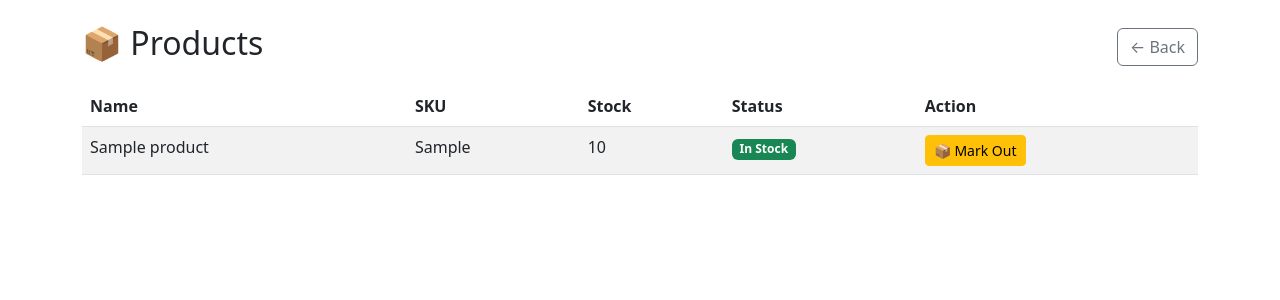
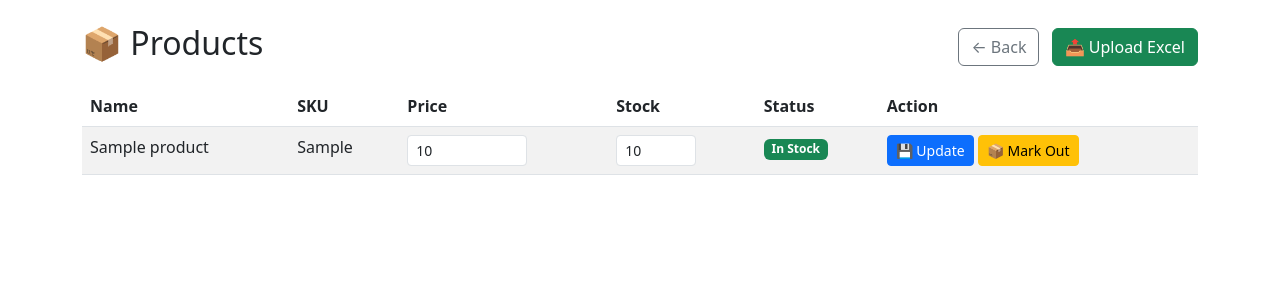
Before and after one commit to soroushkarami/VIP-Mystery-Vault, a Django app: page /dashboard/products/ in a window 1280 px wide. Shown: the top 300 px of the page. Run offline with Django 5.2, Linux system fonts and the light colour scheme; a user stored in the database is signed in; tables that the repository leaves empty hold one stand-in row (values such as "Sample post").

Commit message:
add features: 1.auto-generation sku, 2.editable update product in dashboard + some fixes

```diff
--- a/core/models.py
+++ b/core/models.py
@@ -44,6 +44,10 @@ class Product(models.Model):
     is_out_of_stock = models.BooleanField(default=False)
     image = models.ImageField(upload_to='products/',
                               null=True, blank=True)
+    # for automatic sku generation
+    product_code = models.CharField(max_length=50, null=True, blank=True,
+                                    db_index=True)
+    color = models.CharField(max_length=100, null=True, blank=True)
 
     def __str__(self):
         return f'{self.name} [{self.sku}]'
--- a/core/templates/core/product_list.html
+++ b/core/templates/core/product_list.html
@@ -9,7 +9,10 @@
 <div class="container mt-4">
     <div class="d-flex justify-content-between align-items-center mb-3">
         <h2>📦 Products</h2>
-        <a href="{% url 'dashboard_home' %}" class="btn btn-outline-secondary">← Back</a>
+        <div>
+            <a href="{% url 'dashboard_home' %}" class="btn btn-outline-secondary">← Back</a>
+            <a href="{% url 'upload_inventory' %}" class="btn btn-success ms-2">📤 Upload Excel</a>
+        </div>
     </div>
 
     {% if messages %}
@@ -24,6 +27,7 @@
                 <tr>
                     <th>Name</th>
                     <th>SKU</th>
+                    <th>Price</th>
                     <th>Stock</th>
                     <th>Status</th>
                     <th>Action</th>
@@ -31,18 +35,34 @@
             </thead>
             <tbody>
                 {% for product in products %}
-                    <tr>
+                    <tr id="product-row-{{ product.id }}">
                         <td>{{ product.name }}</td>
                         <td>{{ product.sku }}</td>
-                        <td>{{ product.stock }}</td>
+                        <td>
+                            <input type="number"
+                                   id="price-{{ product.id }}"
+                                   value="{{ product.price }}"
+                                   class="form-control form-control-sm"
+                                   style="width: 120px;">
+                        </td>
+                        <td>
+                            <input type="number"
+                                   id="stock-{{ product.id }}"
+                                   value="{{ product.stock }}"
+                                   class="form-control form-control-sm"
+                                   style="width: 80px;">
+                        </td>
                         <td>
                             {% if product.is_out_of_stock %}
-                                <span class="badge bg-danger">Out of Stock</span>
+                                <span class="badge bg-danger" id="status-{{ product.id }}">Out of Stock</span>
                             {% else %}
-                                <span class="badge bg-success">In Stock</span>
+                                <span class="badge bg-success" id="status-{{ product.id }}">In Stock</span>
                             {% endif %}
                         </td>
                         <td>
+                            <button onclick="updateProduct({{ product.id }})" class="btn btn-sm btn-primary">
+                                💾 Update
+                            </button>
                             <form method="post" action="{% url 'toggle_out_of_stock' product.id %}" class="d-inline">
                                 {% csrf_token %}
                                 <button type="submit"
@@ -54,11 +74,88 @@
                         </td>
                     </tr>
                 {% empty %}
-                    <tr><td colspan="5" class="text-center">No products found. Upload inventory first!</td></tr>
+                    <tr><td colspan="6" class="text-center">No products found. Upload inventory first!</td></tr>
                 {% endfor %}
             </tbody>
         </table>
     </div>
 </div>
+
+<!-- ✅ Toast notification -->
+<div id="toast" class="position-fixed bottom-0 end-0 p-3" style="z-index: 1050; display: none;">
+    <div id="toast-content" class="toast show" role="alert" aria-live="assertive" aria-atomic="true">
+        <div class="toast-header">
+            <strong class="me-auto">✅ Product Updated</strong>
+            <button type="button" class="btn-close" onclick="hideToast()"></button>
+        </div>
+        <div class="toast-body" id="toast-message">
+            Product updated successfully!
+        </div>
+    </div>
+</div>
+
+<script>
+function updateProduct(productId) {
+    const stockInput = document.getElementById('stock-' + productId);
+    const priceInput = document.getElementById('price-' + productId);
+
+    // Show loading state
+    const btn = event.target;
+    const originalText = btn.textContent;
+    btn.textContent = '⏳ Updating...';
+    btn.disabled = true;
+
+    fetch('/dashboard/update_product/', {
+        method: 'POST',
+        headers: {
+            'X-CSRFToken': '{{ csrf_token }}',
+            'Content-Type': 'application/json',
+        },
+        body: JSON.stringify({
+            'product_id': productId,
+            'stock': stockInput.value,
+            'price': priceInput.value
+        })
+    })
+    .then(response => response.json())
+    .then(data => {
+        if (data.success) {
+            // ✅ Update stock display
+            const stockCell = stockInput.closest('td');
+            if (data.new_stock === 0) {
+                document.getElementById('status-' + productId).textContent = 'Out of Stock';
+                document.getElementById('status-' + productId).className = 'badge bg-danger';
+            } else {
+                document.getElementById('status-' + productId).textContent = 'In Stock';
+                document.getElementById('status-' + productId).className = 'badge bg-success';
+            }
+            showToast('✅ Product updated successfully!');
+        } else {
+            showToast('❌ Error: ' + data.error);
+        }
+    })
+    .catch(error => {
+        showToast('❌ Error updating product.');
+    })
+    .finally(() => {
+        btn.textContent = originalText;
+        btn.disabled = false;
+    });
+}
+
+function showToast(message) {
+    const toast = document.getElementById('toast');
+    const toastMessage = document.getElementById('toast-message');
+    toastMessage.textContent = message;
+    toast.style.display = 'block';
+    setTimeout(() => {
+        toast.style.display = 'none';
+    }, 3000);
+}
+
+function hideToast() {
+    document.getElementById('toast').style.display = 'none';
+}
+</script>
 </body>
 </html>
--- a/core/urls.py
+++ b/core/urls.py
@@ -10,7 +10,8 @@ from .views import (
     scan_qr,
     reveal_discount,
     login_redirect,
-    generate_qr
+    generate_qr,
+    update_product
 )
 
 urlpatterns = [
@@ -27,6 +28,7 @@ urlpatterns = [
     path('dashboard/product/<int:product_id>/toggle/', toggle_out_of_stock, name='toggle_out_of_stock'),
     path('dashboard/products/', product_list, name='product_list'),
     path('dashboard/qr/', generate_qr, name='generate_qr'),
+    path('dashboard/update_product/', update_product, name='update_product'),
 
     # Customer QR URLs
     path('scan/<int:store_id>/', scan_qr, name='scan_qr'),
--- a/core/views.py
+++ b/core/views.py
@@ -1,3 +1,5 @@
+from unittest import skipIf
+
 from django.http import JsonResponse
 from django.shortcuts import redirect, render, get_object_or_404
 from django.urls import reverse_lazy
@@ -8,17 +10,19 @@ from django.contrib.auth.decorators import login_required
 from django.utils import timezone
 from django.contrib.auth.mixins import LoginRequiredMixin
 from django.http import HttpResponse
+from django.views.decorators.csrf import csrf_exempt
 
 from .models import Store, Product, Customer, DailyDeal
 from .forms import UploadInventoryForm, CustomerRegistrationForm
 from .normalizer import normalize_columns, persian_to_english_numbers, normalize_size
-from .utils import get_top_deals, is_in_cooldown, update_visit_and_cooldown, get_special_offer
+from .utils import get_top_deals, is_in_cooldown, update_visit_and_cooldown, get_special_offer, generate_sku
 
 import os
 import pandas as pd
 import zipfile
 import qrcode
 from io import BytesIO
+import json
 
 
 class UploadInventoryView(LoginRequiredMixin, FormView):    # Only logged-in users(registered sellers) can access
@@ -53,13 +57,8 @@ class UploadInventoryView(LoginRequiredMixin, FormView):    # Only logged-in use
         products_created = 0
         errors = []
 
-        # check columns: SKU, Name, Price, Size, Category, Stock
+        # check columns: Name, Price, Size, Category, Stock, Color, ProductCode(-> Sku)
         for idx, row in df.iterrows():
-            # SKU col
-            sku = str(row.get('Sku', '')).strip()
-            if not sku:
-                continue
-
             # NAME col
             name = row.get('Name', '-')
 
@@ -88,6 +87,22 @@ class UploadInventoryView(LoginRequiredMixin, FormView):    # Only logged-in use
             # Normalize Persian sizes
             size = normalize_size(row.get('Size', 'M'))
 
+            # COLOR col
+            color = row.get('Color', '').strip()
+
+            # Get product_code(for sku generation)
+            product_code = str(row.get('ProductCode', '')).strip()
+            if not product_code:
+                # Auto-generate it from name
+                product_code = name.replace(' ', '-').upper()
+                # Limit length to avoid issues
+                product_code = product_code[:30]
+                # Add a warning so you know it was auto-generated
+                errors.append(f"ℹ️ ProductCode auto-generated for '{name}': {product_code}")
+
+            # AUTO-GENERATE SKU col
+            sku = generate_sku(store.id, product_code, size, color)
+
             # Update or create the product
             products, created = Product.objects.update_or_create(
                 store =store,
@@ -98,6 +113,8 @@ class UploadInventoryView(LoginRequiredMixin, FormView):    # Only logged-in use
                     'size':size,
                     'category':category,
                     'stock':stock,
+                    'product_code': product_code,
+                    'color': color,
                     'is_out_of_stock':False,
                 }
             )
@@ -344,6 +361,63 @@ def product_list(request):
                       'store': store,
                       'products': products
                   })
+
+
+@login_required
+def update_product(request):
+    """
+    AJAX view to update product stock and price.
+    Only the seller who owns the store can update products.
+    """
+    if request.method != 'POST':
+        return JsonResponse({'success': False, 'error': 'Invalid request method'},
+                            status=400)
+
+    try:
+        data = json.loads(request.body)
+        product_id = data.get('product_id')
+        new_stock = int(data.get('stock'))
+        new_price = int(data.get('price'))
+
+        # Get the product
+        product = get_object_or_404(Product, id=product_id)
+
+        # Security: Ensure the product belongs to the logged-in user's store
+        if product.store != request.user.store:
+            return JsonResponse({'success': False,
+                                 'error': 'You do not have permission to update this product.'},
+                                status=403)
+        # TODO: update product
+        product.stock = new_stock
+        product.price = new_price
+
+        # Auto-toggle out of stock if stock is 0
+        if new_stock == 0:
+            product.is_out_of_stock = True
+        else:
+            product.is_out_of_stock = False
+
+        product.save()
+
+        return JsonResponse({
+            'success': True,
+            'new_stock': product.stock,
+            'new_price': product.price,
+            'is_out_of_stock': product.is_out_of_stock
+        })
+
+    except Product.DoesNotExist:
+        return JsonResponse({'success': False,
+                             'error': 'Product not found.'},
+                            status=404)
+    except ValueError:
+        return JsonResponse({'success': False,
+                             'error': 'Invalid stock or price.'},
+                             status=400)
+    except Exception as e:
+        return JsonResponse({'success': False,
+                             'error': str(e)},
+                            status=500)
 
 
 @login_required
```
Also changed, not shown: core/utils.py (+11 -0 lines), core/migrations/0012_product_color_product_product_code.py (added).
